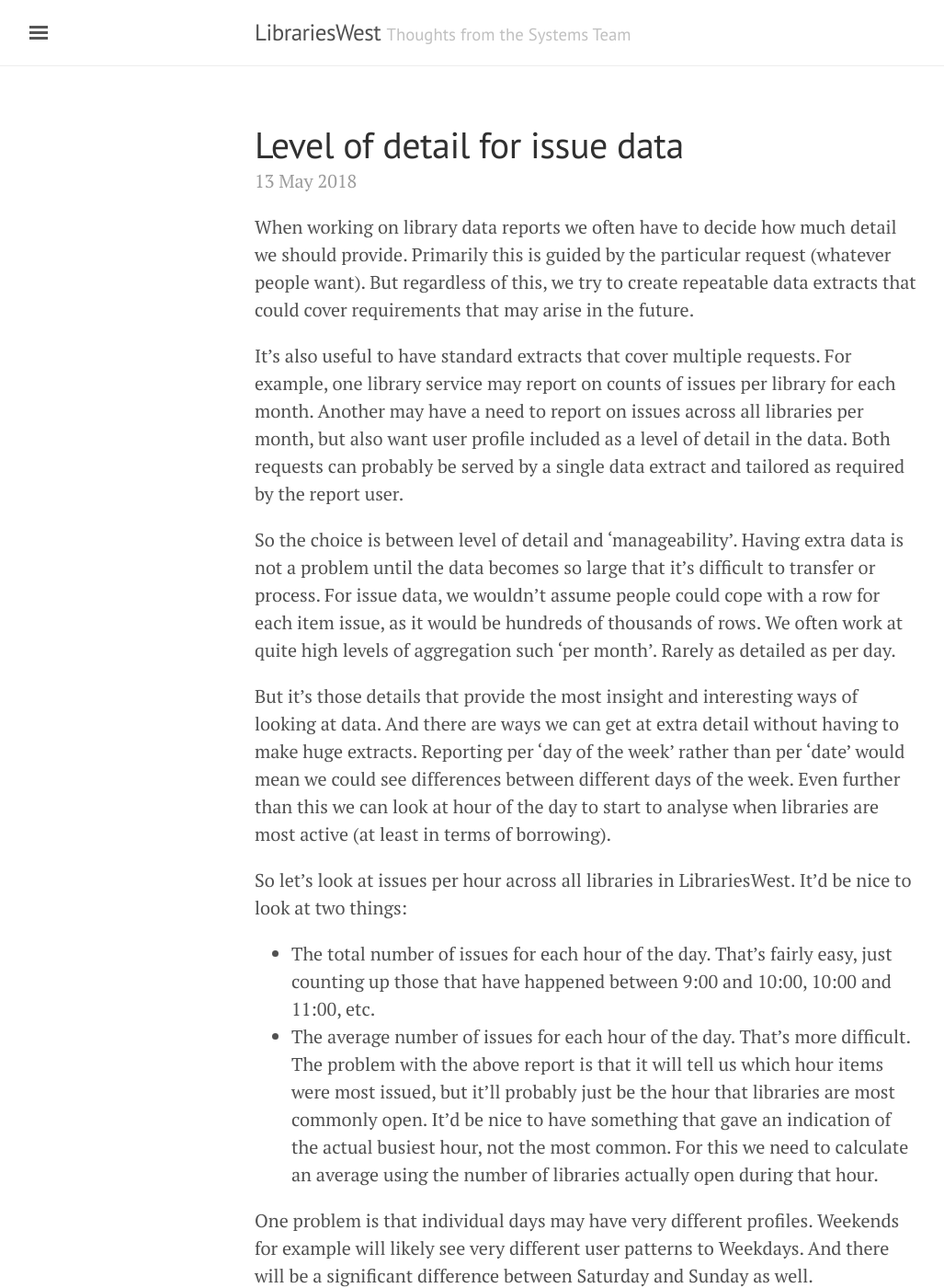
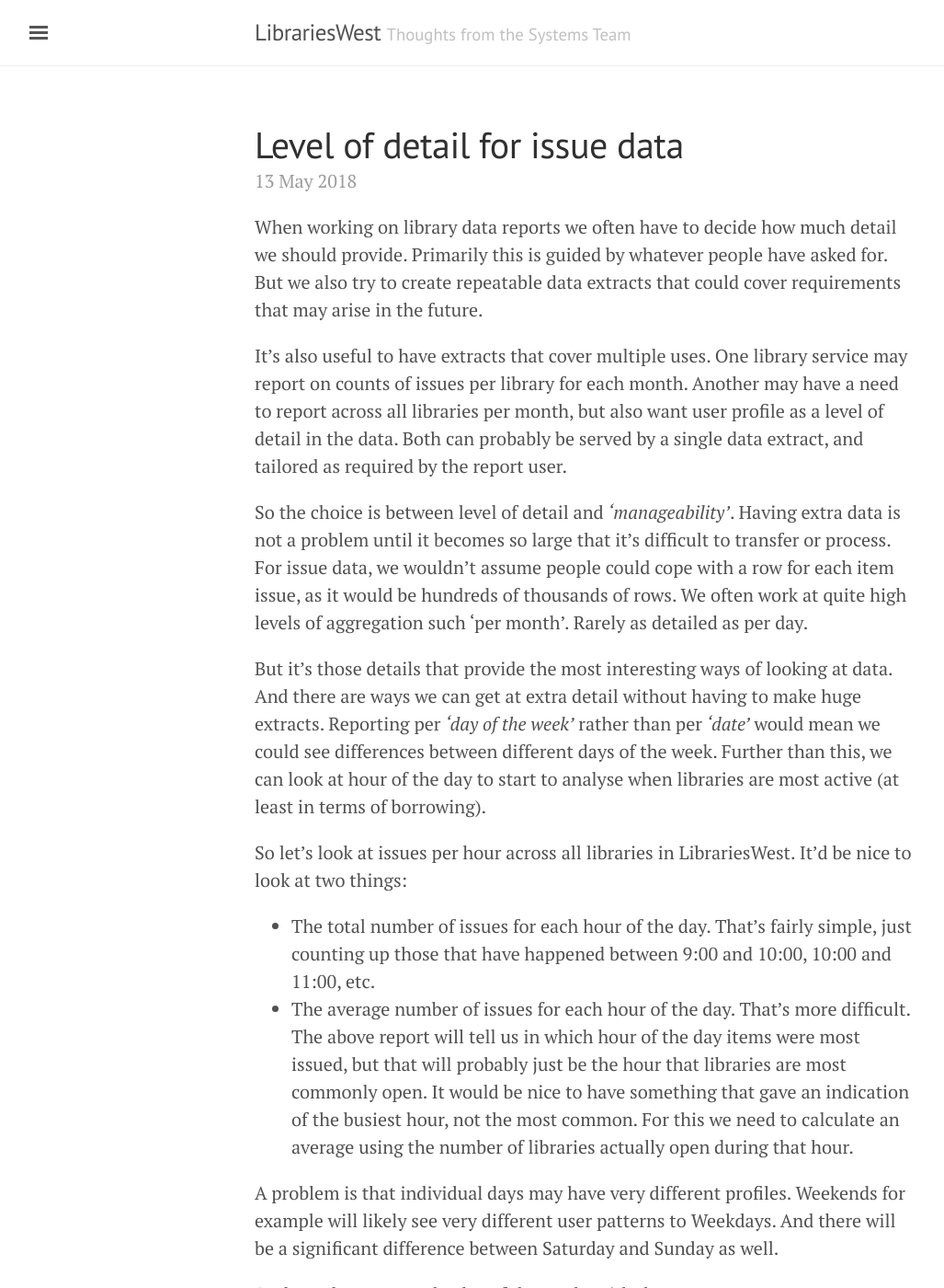
Before and after one commit to LibrariesWest/librarieswest.github.io, a Jekyll site: the page built from _posts/2018-05-13-issue-data-detail.md, in a window 1280 px wide and 1400 px high. Shown: the whole window at 92% size, without its empty margins (3-1030 px from the left). Built offline with Jekyll 4.4.1, drawn with Linux system fonts in a browser that asks for light colours; some of the changed text lies outside the part shown.

Commit message:
Refinements to post on issue data

```diff
--- a/_posts/2018-05-13-issue-data-detail.md
+++ b/_posts/2018-05-13-issue-data-detail.md
@@ -7,31 +7,38 @@ image:
 published: true
 ---
 
-When working on library data reports we often have to decide how much detail we should provide. Primarily this is guided by the particular request (whatever people want). But regardless of this, we try to create repeatable data extracts that could cover requirements that may arise in the future.
+When working on library data reports we often have to decide how much detail we should provide. Primarily this is guided by whatever people have asked for. But we also try to create repeatable data extracts that could cover requirements that may arise in the future.
 
-It's also useful to have standard extracts that cover multiple requests. For example, one library service may report on counts of issues per library for each month. Another may have a need to report on issues across all libraries per month, but also want user profile included as a level of detail in the data. Both requests can probably be served by a single data extract and tailored as required by the report user.
+It's also useful to have extracts that cover multiple uses. One library service may report on counts of issues per library for each month. Another may have a need to report across all libraries per month, but also want user profile as a level of detail in the data. Both can probably be served by a single data extract, and tailored as required by the report user.
 
-So the choice is between level of detail and 'manageability'. Having extra data is not a problem until the data becomes so large that it's difficult to transfer or process. For issue data, we wouldn't assume people could cope with a row for each item issue, as it would be hundreds of thousands of rows. We often work at quite high levels of aggregation such 'per month'. Rarely as detailed as per day.
+So the choice is between level of detail and *'manageability'*. Having extra data is not a problem until it becomes so large that it's difficult to transfer or process. For issue data, we wouldn't assume people could cope with a row for each item issue, as it would be hundreds of thousands of rows. We often work at quite high levels of aggregation such 'per month'. Rarely as detailed as per day.
 
-But it's those details that provide the most insight and interesting ways of looking at data. And there are ways we can get at extra detail without having to make huge extracts. Reporting per 'day of the week' rather than per 'date' would mean we could see differences between different days of the week.  Even further than this we can look at hour of the day to start to analyse when libraries are most active (at least in terms of borrowing).
+But it's those details that provide the most interesting ways of looking at data. And there are ways we can get at extra detail without having to make huge extracts. Reporting per *'day of the week'* rather than per *'date'* would mean we could see differences between different days of the week. Further than this, we can look at hour of the day to start to analyse when libraries are most active (at least in terms of borrowing).
 
 So let's look at issues per hour across all libraries in LibrariesWest. It'd be nice to look at two things:
 
-- The total number of issues for each hour of the day. That's fairly easy, just counting up those that have happened between 9:00 and 10:00, 10:00 and 11:00, etc.
-- The average number of issues for each hour of the day. That's more difficult.  The problem with the above report is that it will tell us which hour items were most issued, but it'll probably just be the hour that libraries are most commonly open. It'd be nice to have something that gave an indication of the actual busiest hour, not the most common. For this we need to calculate an average using the number of libraries actually open during that hour.
+- The total number of issues for each hour of the day. That's fairly simple, just counting up those that have happened between 9:00 and 10:00, 10:00 and 11:00, etc.
+- The average number of issues for each hour of the day. That's more difficult. The above report will tell us in which hour of the day items were most issued, but that will probably just be the hour that libraries are most commonly open. It would be nice to have something that gave an indication of the busiest hour, not the most common. For this we need to calculate an average using the number of libraries actually open during that hour.
 
-One problem is that individual days may have very different profiles. Weekends for example will likely see very different user patterns to Weekdays. And there will be a significant difference between Saturday and Sunday as well.
+A problem is that individual days may have very different profiles. Weekends for example will likely see very different user patterns to Weekdays. And there will be a significant difference between Saturday and Sunday as well.
 
-So, let's separate by day of the week. With the two reports we can compare the trend of issues throughout each day of the week and see if the total issues in each half hour follows the same pattern as the average number of issues. We'll do all that for all LibrariesWest libraries with a years worth of data.
+So, let's also separate by day of the week. With the two reports we can compare the trend of issues throughout each day of the week, and see if the total issues in each hour follows the same pattern as the average number of issues. We'll do all that for all LibrariesWest libraries with a years worth of data.
 
-Report 1. Total number of issues by day of week at hourly intervals
+#### Report 1. Total number of issues by day of week at hourly intervals
 
 <iframe width="800" height="450" src="//embed.chartblocks.com/1.0/?c=5af821881ea0f6e438df6ced&t=a0f6c46f6c19b88" frameBorder="0"></iframe>
 
-We have a few clear observations here. Most days have a pattern of a morning peak (11am), with a significant tip around lunchtime, and then another (smaller) afternoon peak. Sunday is significantly quiet although we know that very few libraries are open on Sunday.
+We have a few clear observations here. Most days have a pattern of a morning peak (11am), with a significant dip around lunchtime, and then another (always smaller) afternoon peak. Sunday is significantly quiet, although we know that very few libraries are open on Sunday.
 
-Report 2. Average number of issues by day of week at hourly intervals
+#### Report 2. Average number of issues by day of week at hourly intervals
 
 <iframe width="800" height="450" src="//embed.chartblocks.com/1.0/?c=5af826671ea0f6713adf6ced&t=9ca727b584ab2d6" frameBorder="0"></iframe>
 
-We have a fairly similar profile using the average values. Sunday is still the smallest peaks, though much closer to the others now, as it takes into account only the libraries that are open on sunday.
+We have a fairly similar profile using the average values. Sunday is still the day with fewest issues, though much closer to the others now, as it takes into account the fact only a few libraries are open. Thursday and Friday have slightly shifted. Total values made it look like Friday was busier, but the average values show Thursday slightly ahead. Perhaps more libraries are closed on Thursday, but it's actually a slightly more desirable day.
+
+#### Data
+
+- [Report 1 data: issue per day per hour](https://raw.githubusercontent.com/LibrariesWest/librarieswest.github.io/master/data/usage_loansbydayandhour.csv)
+- [Report 2 data: issues per day per hour averages](https://raw.githubusercontent.com/LibrariesWest/librarieswest.github.io/master/data/usage_loansbydayandhouraverage.csv)
+
+Data is released under the [Open Government Licence](https://www.nationalarchives.gov.uk/doc/open-government-licence/version/3/).
```
